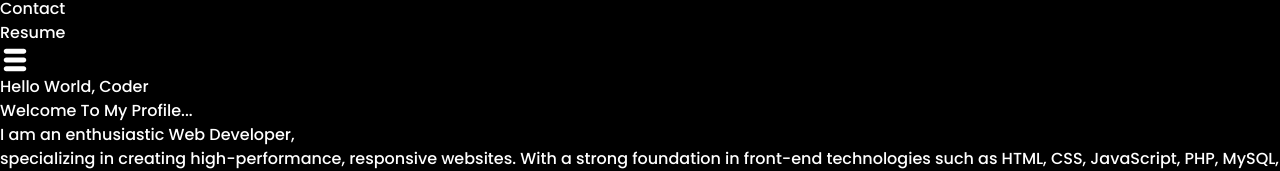
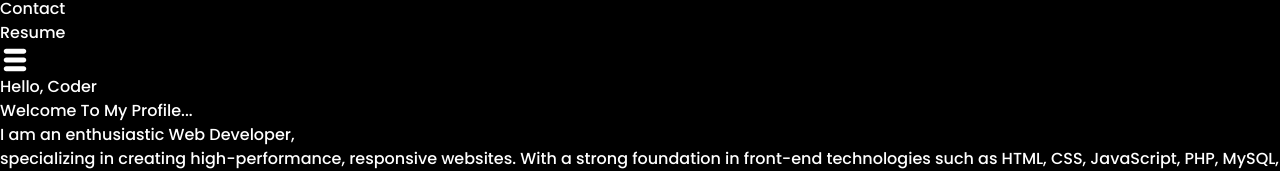
Before and after one commit to Roshan544/Portfolio, a React (Vite) app: page / in a window 1280 px wide. Shown: the part 123-294 px from the top of the page. Built offline with nearby package versions, Linux system fonts and the light colour scheme.

Commit message:
Update Main.jsx

```diff
--- a/src/components/Main.jsx
+++ b/src/components/Main.jsx
@@ -21,7 +21,7 @@ function Home() {
             className=' bg-black text-white flex flex-col-reverse md:flex-row h-[50] my-16 px-10 gap-5 md:px-24'>
                 <div className="left md:w-1/2 w-full flex flex-col justify-center">
                     <div className="info">
-                        <h2 className='text-xl md:text-4xl'>Hello World, <ReactTyped
+                        <h2 className='text-xl md:text-4xl'>Hello, <ReactTyped
                             className='text-red-500 text-xl md:text-4xl'
                             strings={[
                                 "Coder",
```
